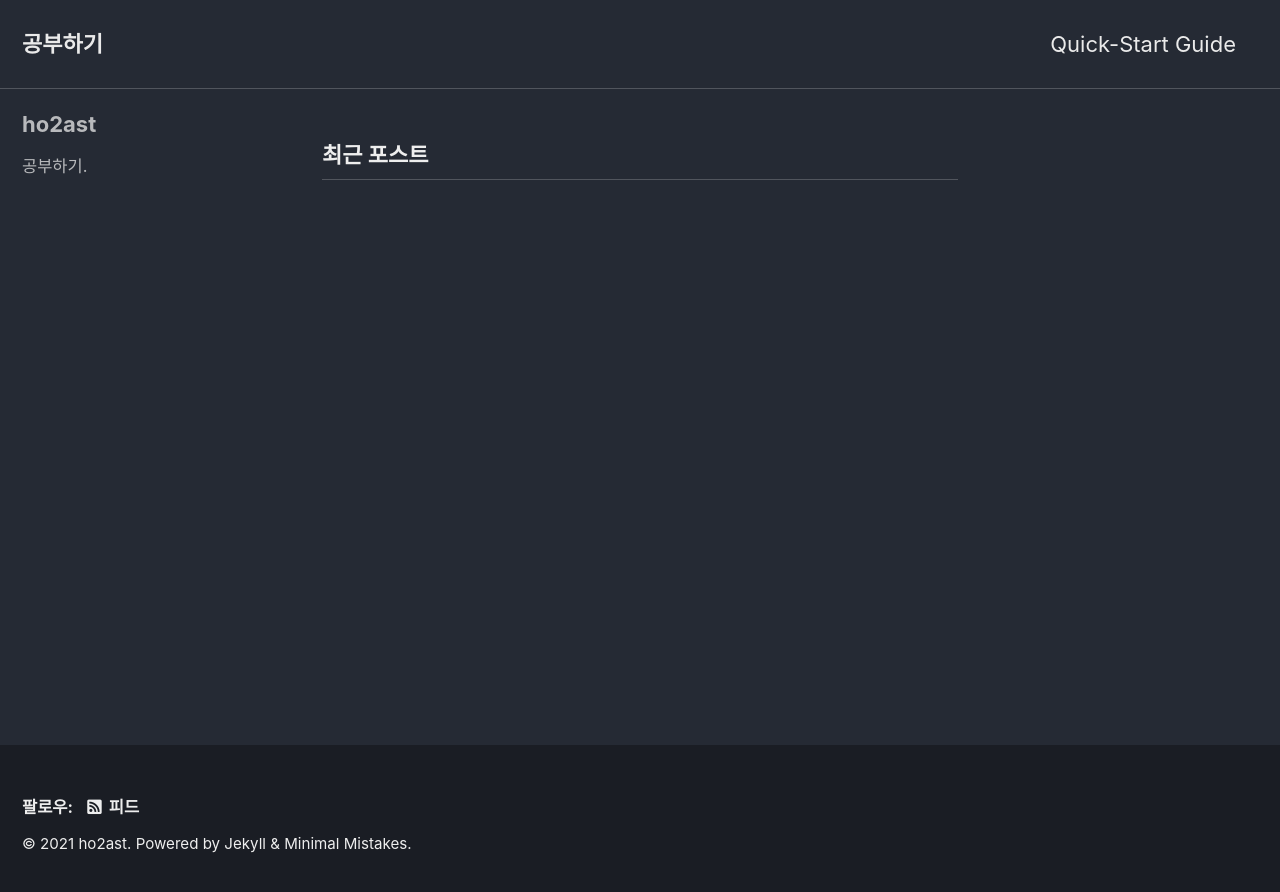
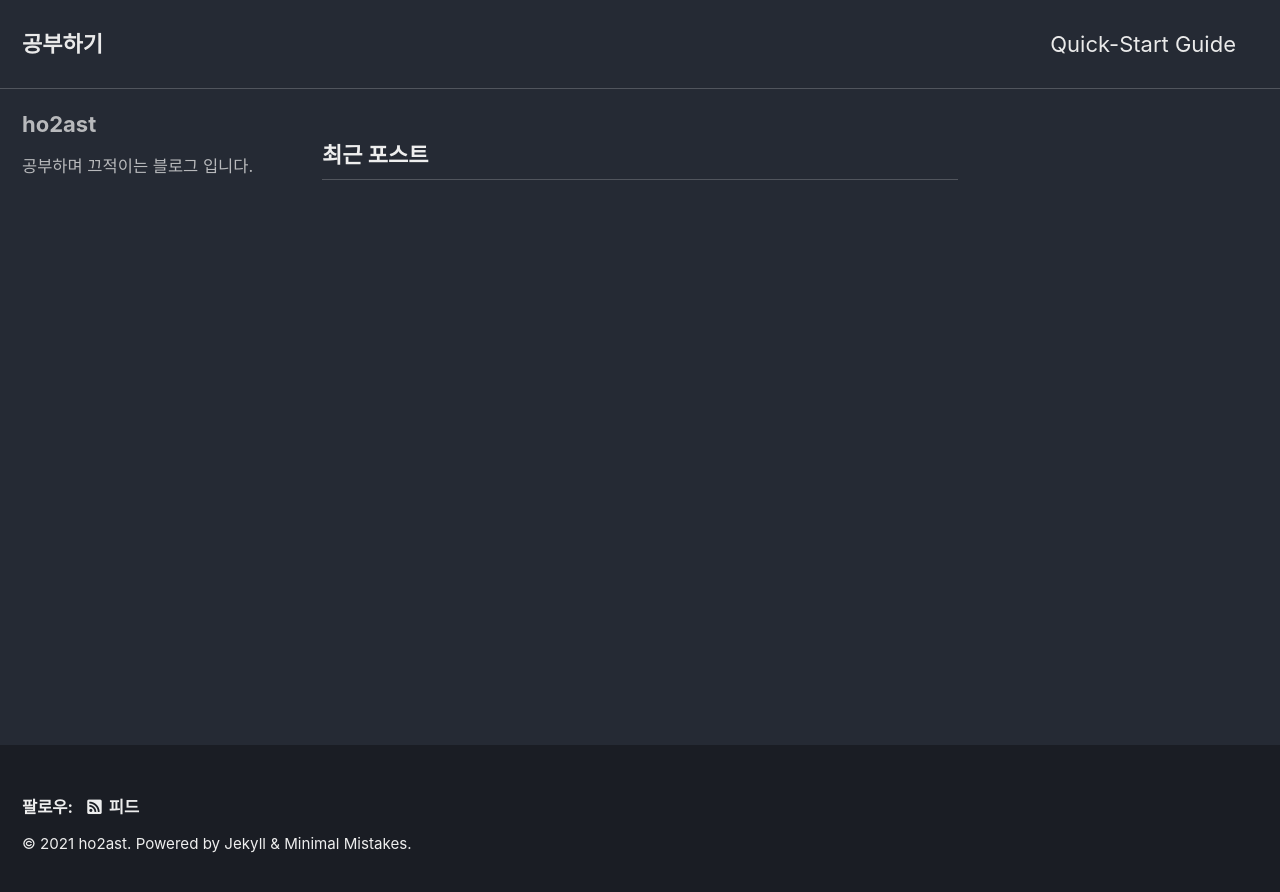
Before and after one commit to HO2AST/HO2AST.github.io, a Jekyll site: the page built from index.html, in a window 1280 px wide. Shown: the top 892 px of the page. Built offline with Jekyll 4.4.1, drawn with Linux system fonts in a browser that asks for light colours; cached includes are drawn as plain includes; the list of posts is cut into pages by our own code.

Commit message:
Update _config.yml
bio수정

```diff
--- a/_config.yml
+++ b/_config.yml
@@ -104,7 +104,7 @@ analytics:
 author:
   name             : "ho2ast"
   avatar           : # path of avatar image, e.g. "/assets/images/bio-photo.jpg"
-  bio              : "공부하기."
+  bio              : "공부하며 끄적이는 블로그 입니다."
   location         : #"Somewhere"
   email            :
   links:
```
